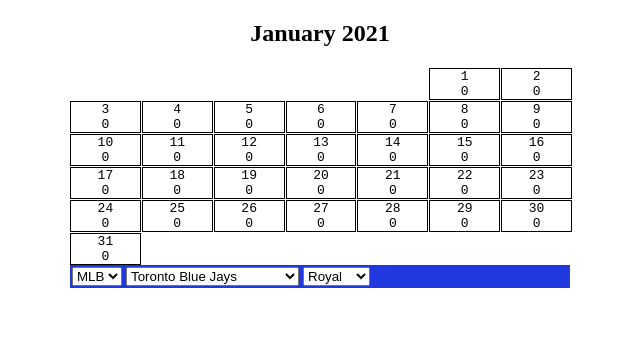
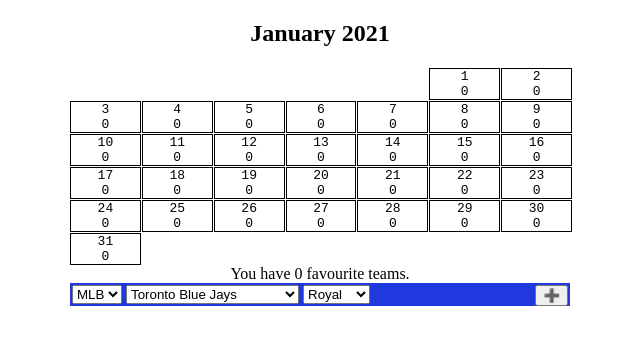
Before and after one commit to jdw1996/sports-schedule, a React (Create React App) app: page / in a window 1280 px wide. Shown: the top 344 px of the page, without its empty margins (320-960 px from the left). Built offline with nearby package versions, Linux system fonts and the light colour scheme.

Commit message:
Implement add to favourites

```diff
--- a/src/index.css
+++ b/src/index.css
@@ -3,6 +3,10 @@ body {
   margin: 0 auto;
   font-family: serif;
   text-align: center;
+}
+
+button {
+  float: right;
 }
 
 .grid-container {
--- a/src/index.tsx
+++ b/src/index.tsx
@@ -7,6 +7,9 @@ import { getSchedule } from './espn-client';
 import { Game } from './games';
 import './index.css';
 import { LEAGUES, TEAMS } from './teams';
+
+const ADD_SYMBOL = '➕';
+const REMOVE_SYMBOL = '✖️';
 
 type FavouriteTeam = {
   league: string;
@@ -41,7 +44,13 @@ function CalendarDay(props: CalendarDayProps): JSX.Element {
   );
 }
 
-function TeamPicker() {
+type TeamPickerProps = {
+  addToFavourites: (league: string, team: string, colour: string) => void;
+};
+
+function TeamPicker(props: TeamPickerProps) {
+  const { addToFavourites } = props;
+
   const [pendingLeague, setPendingLeague] = useState(LEAGUES[0]);
   const [pendingTeam, setPendingTeam] = useState(defaultTeam(pendingLeague));
   const [colour, setColour] = useState(DEFAULT_COLOUR);
@@ -97,6 +106,13 @@ function TeamPicker() {
           </option>
         ))}
       </select>
+      <button
+        onClick={() => {
+          addToFavourites(pendingLeague, pendingTeam, colour);
+        }}
+      >
+        {ADD_SYMBOL}
+      </button>
     </div>
   );
 }
@@ -134,7 +150,25 @@ function App(): JSX.Element {
           <CalendarDay key={day.date} day={day} />
         ))}
       </div>
-      <TeamPicker />
+      <span>{`You have ${favouriteTeams.size} favourite teams.`}</span>
+      <TeamPicker
+        addToFavourites={(league: string, teamCode: string, colour: string) => {
+          setFavouriteTeams((oldFavouriteTeams) => {
+            const newFavouriteTeam = {
+              league,
+              teamCode,
+              colour,
+              games: [], // TODO: Actually get games here.
+            };
+            const newFavouriteTeamKey = favouriteTeamId(newFavouriteTeam);
+            const newFavouriteTeams = new Map(oldFavouriteTeams);
+            if (!oldFavouriteTeams.has(newFavouriteTeamKey)) {
+              newFavouriteTeams.set(newFavouriteTeamKey, newFavouriteTeam);
+            }
+            return newFavouriteTeams;
+          });
+        }}
+      />
     </div>
   );
 }
```
